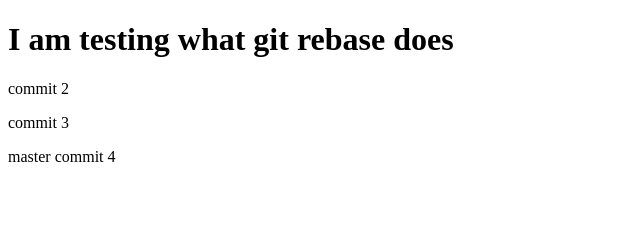
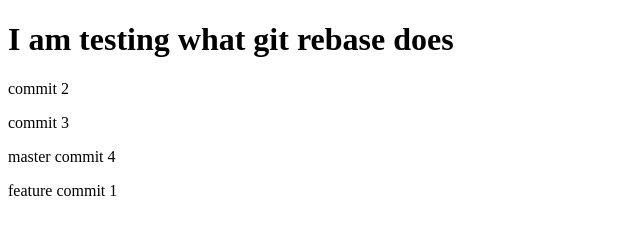
Before and after one commit to michaelt437/rebase, a plain HTML site: page index.html in a window 1280 px wide. Shown: the whole page, without its empty margins (0-640 px from the left). Drawn offline with Linux system fonts and the light colour scheme.

Commit message:
feature commit 1

```diff
--- a/index.html
+++ b/index.html
@@ -11,5 +11,6 @@
     <p>commit 2</p>
     <p>commit 3</p>
     <p>master commit 4</p>
+    <p>feature commit 1</p>
 </body>
 </html>
```
